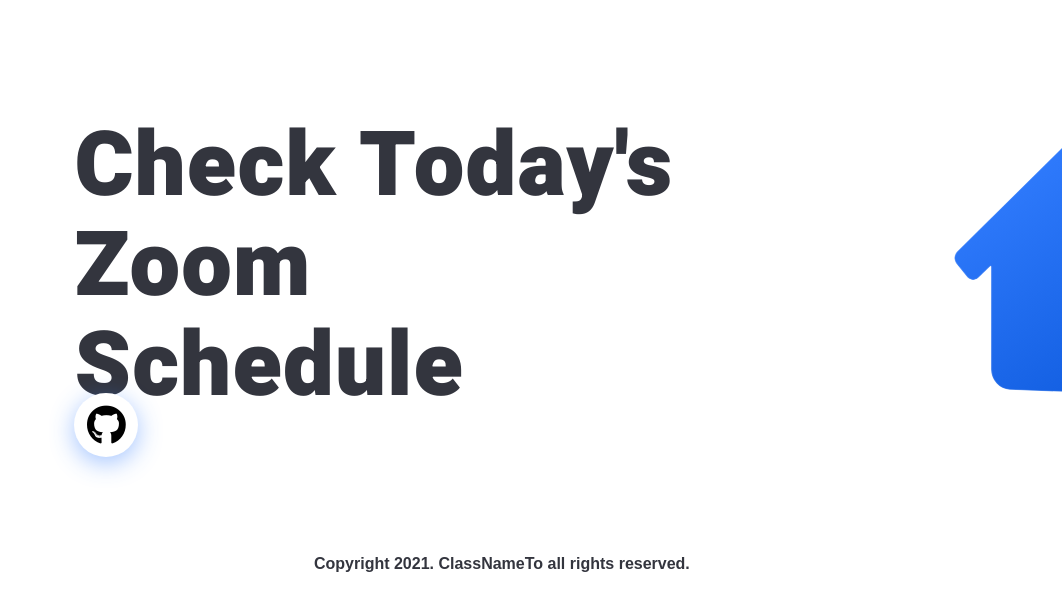
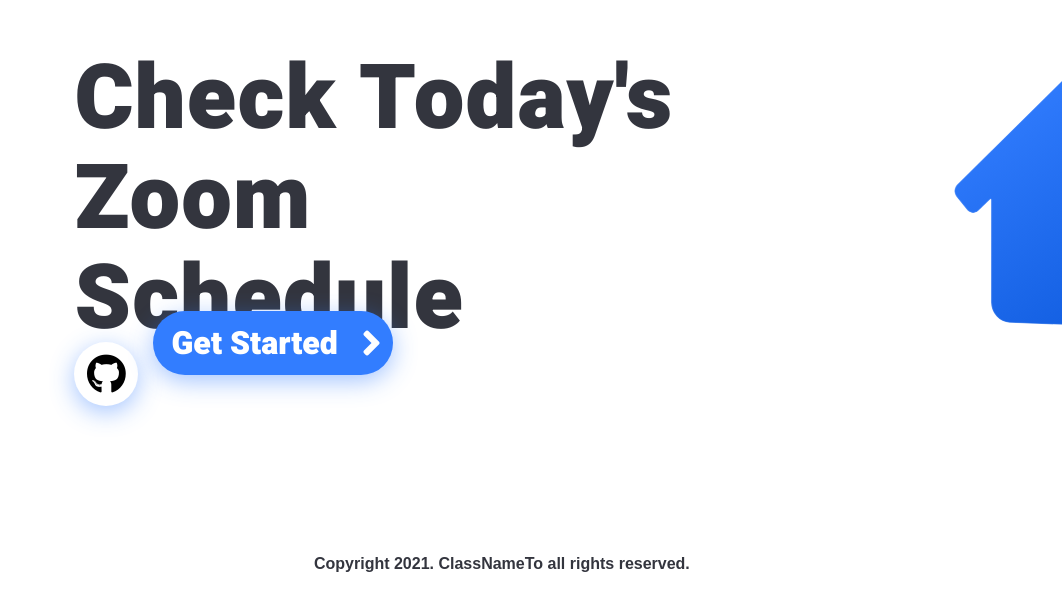
Before and after one commit to Classto/Frontend, a React (Create React App) app: page / in a window 1280 px wide. Shown: the part 221-832 px from the top of the page, without its empty margins (218-1280 px from the left). Built offline with nearby package versions, Linux system fonts and the light colour scheme.

Commit message:
fix(introduce): not showing Get Started button

```diff
--- a/src/introduce.jsx
+++ b/src/introduce.jsx
@@ -7,12 +7,6 @@
   render() {
     return (
       <div>
-        <Link to="/editor">
-        <button id="m_get_start">
-          <p id="m_get_start_text">Get Started</p>
-          <i id="m_get_start_icon" className="fas fa-angle-right fa-3x"></i>
-        </button>
-        </Link>
         <div className="introduce">
           <h1 id="m_title">Check Today's Zoom Schedule</h1>
           <div id="m_icon_div">
@@ -21,7 +15,12 @@
           <button id="m_get_github" onclick="location.href = 'https\://github.com/Classto'">
             <i className="fab fa-github fa-3x"></i>
           </button>
-
+          <Link to="/editor">
+            <button id="m_get_start">
+              <p id="m_get_start_text">Get Started</p>
+              <i id="m_get_start_icon" className="fas fa-angle-right fa-3x"></i>
+            </button>
+          </Link>
         </div>
         <p id="copyright">Copyright 2021. ClassNameTo all rights reserved.</p>
       </div>
```
